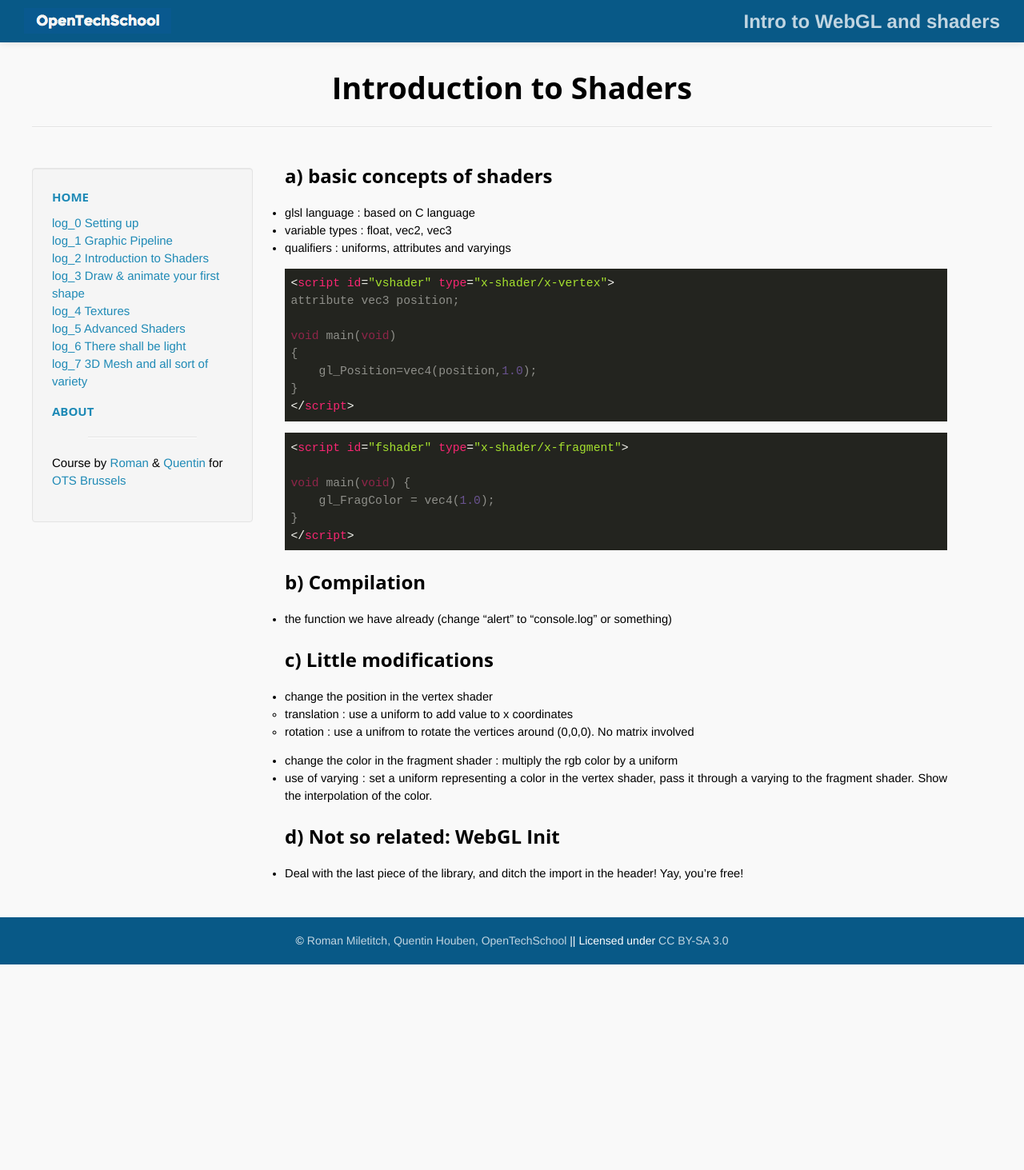
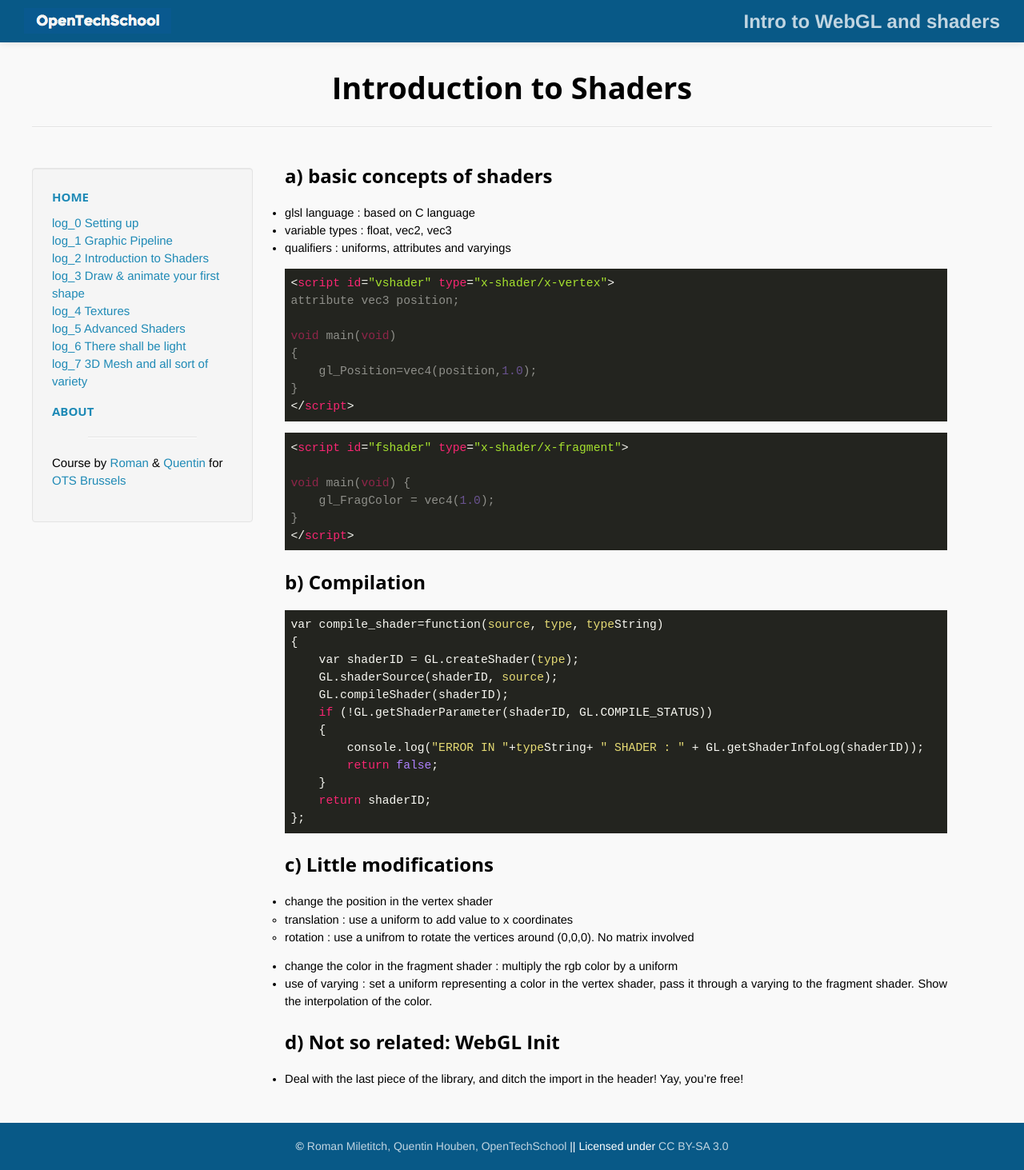
Before and after one commit to OpenTechSchool-Brussels/intro-to-webGL-and-shaders, a Jekyll site: the page built from log2_intro_shaders.md, in a window 1280 px wide. Shown: the whole page at 80% size. Built offline with Jekyll 4.4.1, drawn with Linux system fonts in a browser that asks for light colours; before the commit the page ends 1206 px from its top, so only the background shows below that.

Commit message:
update log + refactor lib

```diff
--- a/log2_intro_shaders.md
+++ b/log2_intro_shaders.md
@@ -32,7 +32,20 @@ void main(void) {
 ~~~
 
 ## b) Compilation
-* the function we have already (change "alert" to "console.log" or something)
+~~~ JavaScript
+var compile_shader=function(source, type, typeString)
+{
+    var shaderID = GL.createShader(type);
+    GL.shaderSource(shaderID, source);
+    GL.compileShader(shaderID);
+    if (!GL.getShaderParameter(shaderID, GL.COMPILE_STATUS))
+    {
+        console.log("ERROR IN "+typeString+ " SHADER : " + GL.getShaderInfoLog(shaderID));
+        return false;
+    }
+    return shaderID;
+};
+~~~
 
 ## c) Little modifications
 * change the position in the vertex shader
```
Also changed, not shown: src/lib.js (+22 -20 lines).
